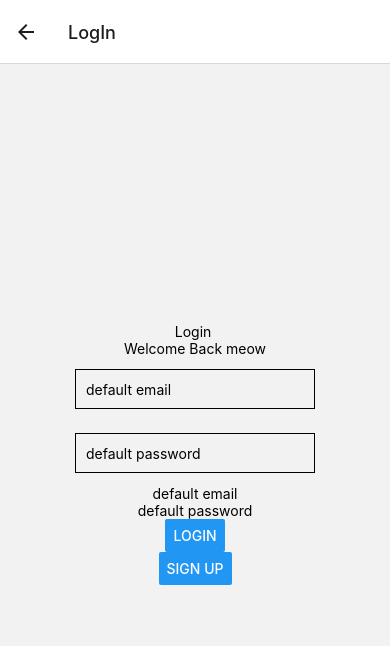
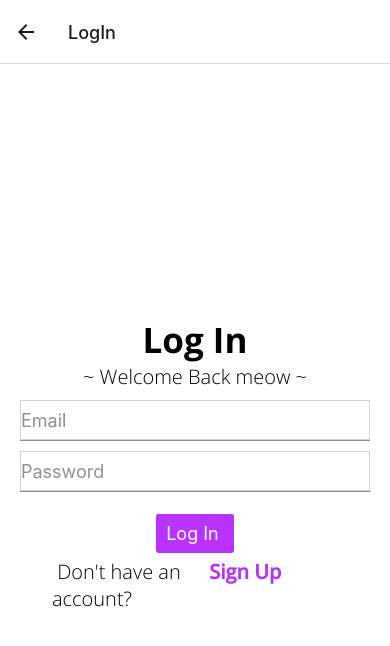
Before and after one commit to notahotdog/todoPomodoro, a React Native app: screen /LogIn in a window 390 px wide. Shown: the top 646 px of the page. Built offline with nearby package versions, Linux system fonts and the light colour scheme.

Commit message:
updated login ui

```diff
--- a/app/screens/LogInScreen.js
+++ b/app/screens/LogInScreen.js
@@ -1,50 +1,120 @@
-import React from "react";
-import {
-  StyleSheet,
-  Text,
-  View,
-  Image,
-  SafeAreaView,
-  Alert,
-  Button,
-  TextInput,
-} from "react-native";
+import React, { useState, useCallback } from "react";
+import { useFonts } from "expo-font";
+import { Button, Input } from "@rneui/themed";
+import { StyleSheet, Text, View, TextInput } from "react-native";
 
 function LoginScreen({ navigation }) {
-  const [email, onChangeEmail] = React.useState("default email");
-  const [password, onChangePassword] = React.useState("default password");
+  const [email, setEmail] = React.useState("default email");
+  const [password, setPassword] = React.useState("default password");
+  const [fontsLoaded] = useFonts({
+    "OpenSans-Bold": require("../assets/fonts/OpenSans-Bold.ttf"),
+    "OpenSans-Medium": require("../assets/fonts/OpenSans-Medium.ttf"),
+    "OpenSans-Light": require("../assets/fonts/OpenSans-Light.ttf"),
+  });
+
+  const onLayoutRootView = useCallback(async () => {
+    if (fontsLoaded) {
+    }
+  }, [fontsLoaded]);
+
+  if (!fontsLoaded) {
+    return null;
+  }
+  const BACKGROUND_COLOUR = "white";
+
   return (
-    <View style={{ flex: 1, alignItems: "center", justifyContent: "center" }}>
-      <Text>Login </Text>
-      <Text>Welcome Back meow</Text>
-      <TextInput
-        style={styles.input}
-        onChangeText={onChangeEmail}
-        value={email}
-        placeholder="Email"
+    <View
+      style={{
+        flex: 1,
+        alignItems: "center",
+        justifyContent: "center",
+        backgroundColor: BACKGROUND_COLOUR,
+      }}
+      onLayout={onLayoutRootView}
+    >
+      <Text style={styles.titleText}> Log In </Text>
+      <Text style={styles.paragraphText}>~ Welcome Back meow ~</Text>
+      <View
+        style={{
+          width: "100%",
+          height: "15%%",
+          backgroundColor: BACKGROUND_COLOUR,
+          // backgroundColor: "red",
+          padding: 10,
+        }}
+      >
+        <Input
+          onChangeText={(value) => setEmail(value)}
+          placeholder="Email"
+          style={styles.emailField}
+        />
+        <Input
+          onChangeText={(value) => setPassword(value)}
+          placeholder="Password"
+          style={styles.passwordField}
+        />
+      </View>
+      <Button
+        title="Log In "
+        color="#b833ff"
+        style={{ borderRadius: 2, overflow: "hidden", paddingTop: "2%" }}
+        onPress={() => navigation.navigate("Mode")}
       />
-      <TextInput
-        style={styles.input}
-        onChangeText={onChangePassword}
-        value={password}
-        placeholder="Password"
-      />
-      <Text>{email}</Text>
-      <Text>{password}</Text>
-
-      <Button title="Login" onPress={() => navigation.navigate("Mode")} />
-      <Button title="Sign Up" onPress={() => navigation.navigate("SignUp")} />
+      <View
+        style={{
+          flexDirection: "row",
+          height: "5%",
+          backgroundColor: BACKGROUND_COLOUR,
+          padding: 5,
+        }}
+      >
+        <View style={{ backgroundColor: BACKGROUND_COLOUR, flex: 0.55 }}>
+          <Text style={styles.paragraphText}> Don't have an account?</Text>
+        </View>
+        <View style={{ backgroundColor: BACKGROUND_COLOUR, flex: 0.3 }}>
+          <Text
+            style={styles.paragraphText2}
+            onPress={() => navigation.navigate("SignUp")}
+          >
+            Sign Up
+          </Text>
+        </View>
+      </View>
     </View>
   );
 }
 
+export default LoginScreen;
+
 const styles = StyleSheet.create({
-  input: {
-    height: 40,
-    margin: 12,
+  paragraphText: {
+    fontFamily: "OpenSans-Light",
+    fontSize: 20,
+  },
+  paragraphText2: {
+    fontFamily: "OpenSans-Medium",
+    fontWeight: "bold",
+    color: "#b833ff",
+    fontSize: 20,
+  },
+  titleText: {
+    fontSize: 35,
+    fontFamily: "OpenSans-Bold",
+  },
+
+  emailField: {
+    borderColor: "lightgrey",
+    backgroundColor: "white",
     borderWidth: 1,
-    padding: 10,
+    width: "20%",
+    height: "5%",
   },
+  passwordField: {
+    borderColor: "lightgrey",
+    backgroundColor: "white",
+    borderWidth: 1,
+    width: "80%",
+    height: "5%",
+  },
+  button: {},
 });
-
-export default LoginScreen;
--- a/app/screens/SignUpScreen.js
+++ b/app/screens/SignUpScreen.js
@@ -1,11 +1,12 @@
-import React, { useContext, useState, useCallback } from "react";
+import React, { useState, useCallback } from "react";
 import { useFonts } from "expo-font";
 import { Button, Input } from "@rneui/themed";
 
 import { StyleSheet, Text, View } from "react-native";
 
 function SignUpScreen({ navigation }) {
-  const [text, setText] = useState("");
+  const [email, setEmail] = useState("");
+  const [password, setPassword] = useState("");
   const [fontsLoaded] = useFonts({
     "OpenSans-Bold": require("../assets/fonts/OpenSans-Bold.ttf"),
     "OpenSans-Medium": require("../assets/fonts/OpenSans-Medium.ttf"),
@@ -63,12 +64,12 @@ function SignUpScreen({ navigation }) {
         }}
       >
         <Input
-          onChangeText={(value) => setText(value)}
+          onChangeText={(value) => setEmail(value)}
           placeholder="Email"
           style={styles.emailField}
         />
         <Input
-          onChangeText={(value) => setText(value)}
+          onChangeText={(value) => setPassword(value)}
           placeholder="Password"
           style={styles.passwordField}
         />
```
